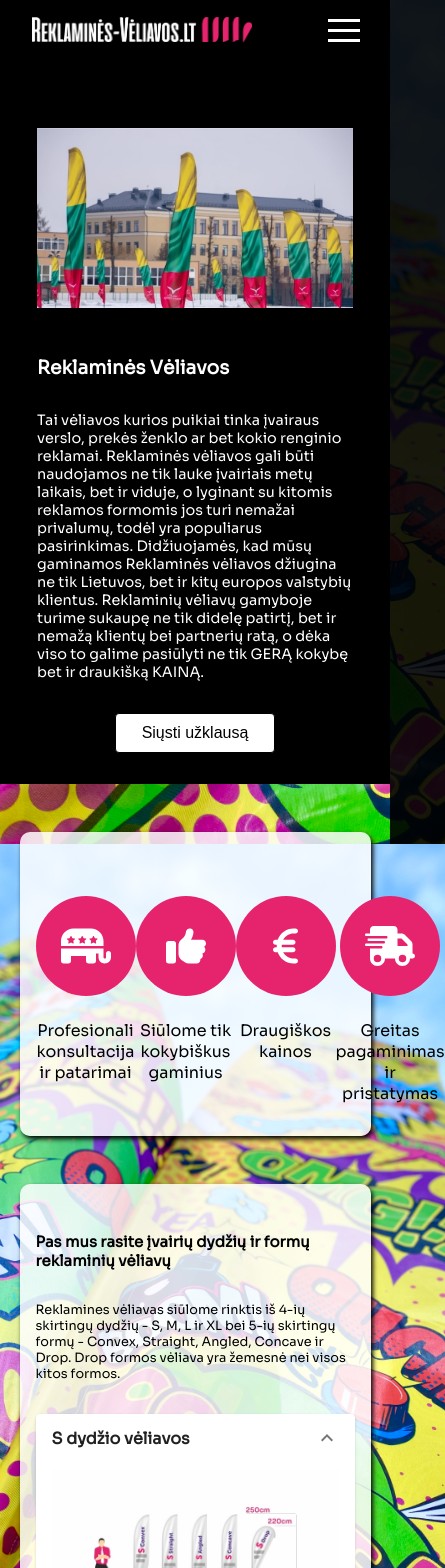
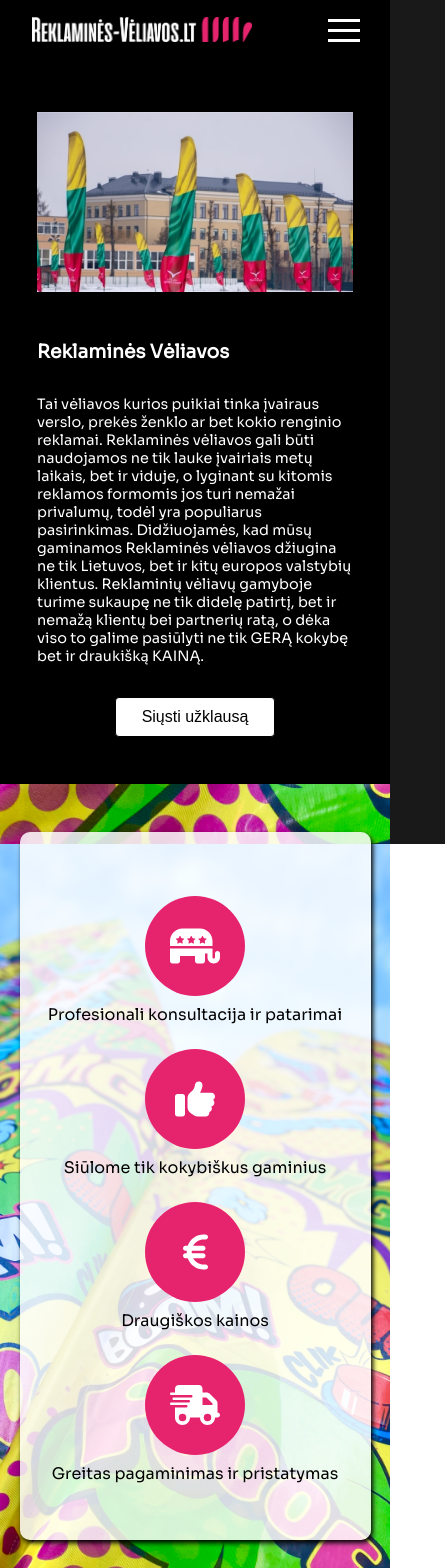
Before and after one commit to gelezhinis/reklamines-veliavos, a React (Create React App) app: page / in a window 390 px wide. Shown: the top 1568 px of the page, 445 px wide, since content can reach past the window. Built offline with nearby package versions, Linux system fonts and the light colour scheme.

Commit message:
fixed indentations

```diff
--- a/src/components/Hero.module.css
+++ b/src/components/Hero.module.css
@@ -149,6 +149,16 @@
   .hero_desc {
     width: 90%;
   }
+  .summary {
+    flex-direction: column;
+    align-items: center;
+  }
+  .summary_column {
+    margin-bottom: 1.5rem;
+  }
+  .icon_container {
+    margin-bottom: 0.5rem;
+  }
 }
 
 @media screen and (max-width: 600px) {
@@ -163,5 +173,15 @@
 @media screen and (max-width: 414px) {
   .hero {
     gap: 0rem;
+    margin-top: -2rem;
   }
 }
+
+@media screen and (max-width: 375px) {
+  .hero_container {
+    height: 680px;
+  }
+  .hero_desc {
+    margin-top: -2rem;
+  }
+}
--- a/src/components/OrderForm.module.css
+++ b/src/components/OrderForm.module.css
@@ -118,12 +118,20 @@
 }
 
 
+@media screen and (max-width: 820px) {
+  .input_element div:nth-child(3) p {
+    transform: translate(20px, 20px);
+    text-align: left;
+  }
+}
+
 @media screen and (max-width: 600px) {
   .break {
     display: block;
   }
   .input_element div:nth-child(3) p {
     transform: translate(20px, 14px);
+    text-align: left;
   }
 }
 
--- a/src/components/UI/Button.module.css
+++ b/src/components/UI/Button.module.css
@@ -7,6 +7,7 @@
   width: 160px;
   height: 40px;
   background-color: #fff;
+  color: black;
   border: 1px solid black;
   border-radius: 4px;
   font-size: 1rem;
```
